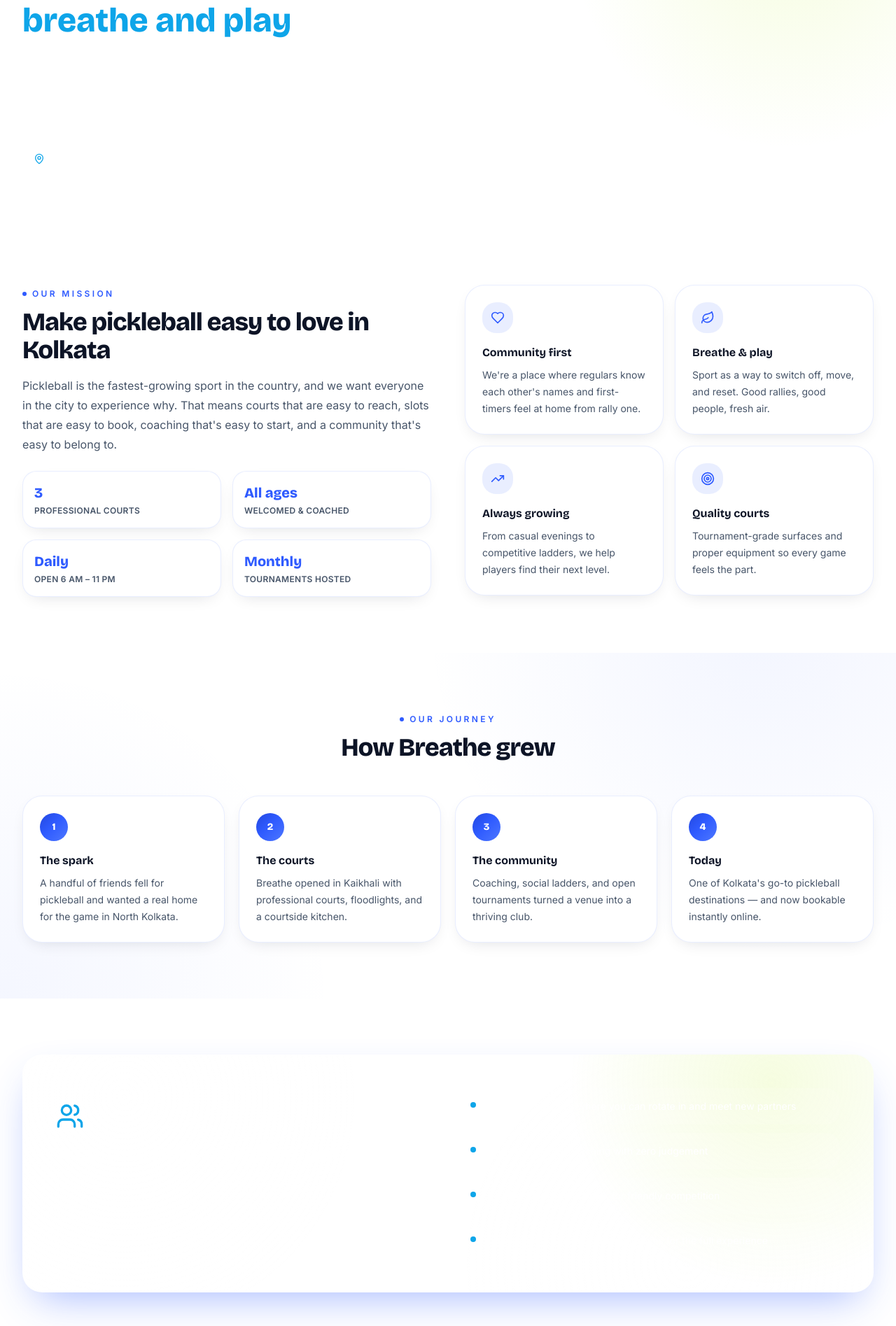
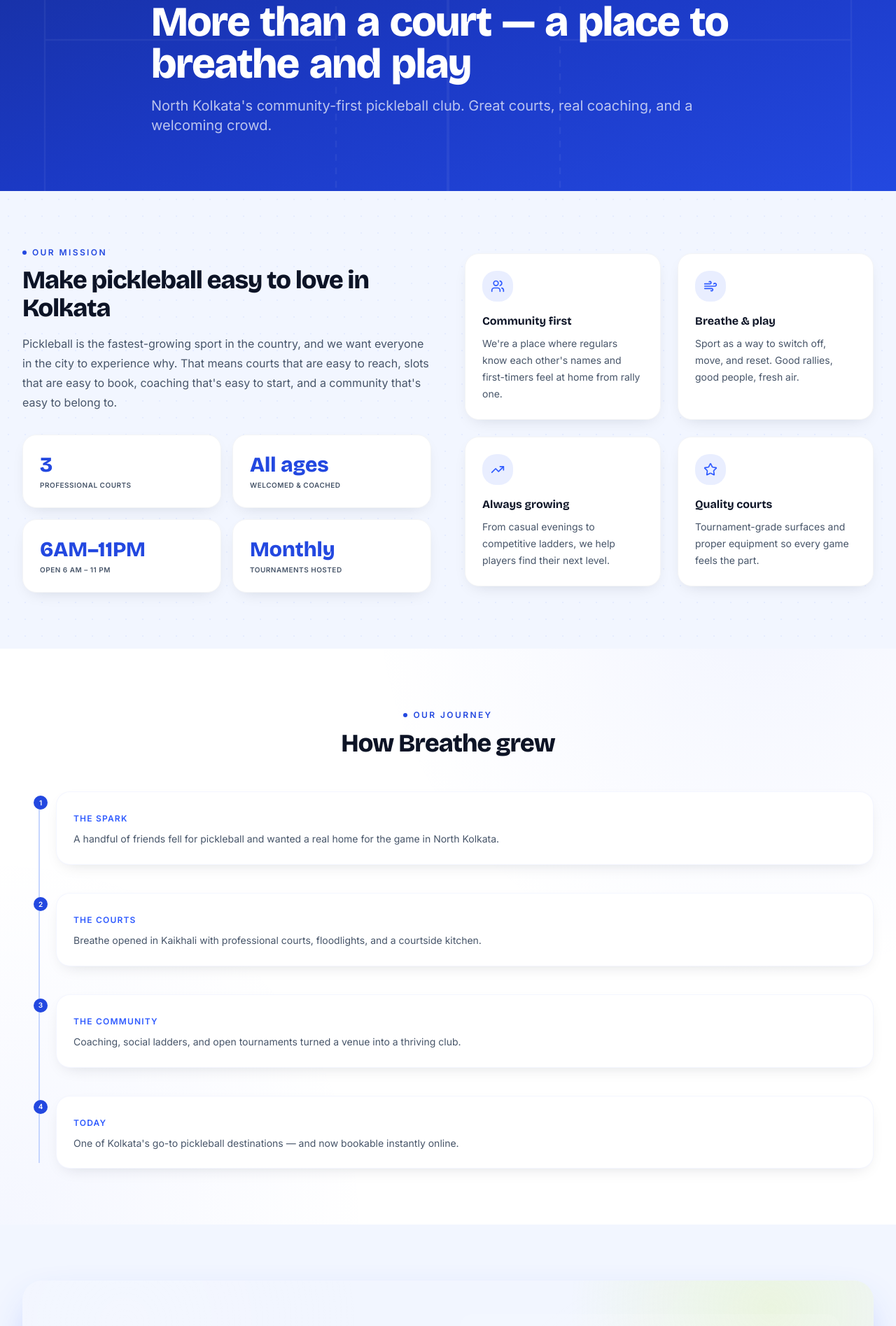
Before and after one commit to rg6830303/breathe-web, a Next.js app: page /about in a window 1280 px wide. Shown: the part 260-2155 px from the top of the page at 70% size. Built offline with nearby package versions, Linux system fonts and the light colour scheme; no server answers.

Commit message:
feat(group4): about page visual overhaul, animated timeline, culture section

```diff
--- a/app/about/page.tsx
+++ b/app/about/page.tsx
@@ -1,21 +1,23 @@
-import type { Metadata } from "next";
-import { Heart, Leaf, MapPin, Target, TrendingUp, Users } from "lucide-react";
+"use client";
+
+import { Users, Wind, TrendingUp, Star, MapPin } from "lucide-react";
 import { Footer } from "@/components/footer";
 import { Nav } from "@/components/nav";
-import { CTABand, Container, Eyebrow, SectionHeading } from "@/components/ui";
+import { CTABand, Container } from "@/components/ui";
+import { PageHero } from "@/components/ui/page-hero";
+import { ScrollReveal } from "@/components/motion/scroll-reveal";
+import { StatCounter } from "@/components/motion/stat-counter";
+import { GlowCard } from "@/components/ui/glow-card";
+import { TiltCard } from "@/components/motion/tilt-card";
+import { CourtPatternBg } from "@/components/ui/court-pattern-bg";
+import { motion } from "framer-motion";
 import { site } from "@/lib/site";
 
-export const metadata: Metadata = {
-  title: "About Us",
-  description:
-    "The story of Breathe Pickleball — North Kolkata's community-first pickleball club in Kaikhali, built around culture, coaching, and growth.",
-};
-
 const values = [
-  { icon: Heart, title: "Community first", text: "We're a place where regulars know each other's names and first-timers feel at home from rally one." },
-  { icon: Leaf, title: "Breathe & play", text: "Sport as a way to switch off, move, and reset. Good rallies, good people, fresh air." },
+  { icon: Users, title: "Community first", text: "We're a place where regulars know each other's names and first-timers feel at home from rally one." },
+  { icon: Wind, title: "Breathe & play", text: "Sport as a way to switch off, move, and reset. Good rallies, good people, fresh air." },
   { icon: TrendingUp, title: "Always growing", text: "From casual evenings to competitive ladders, we help players find their next level." },
-  { icon: Target, title: "Quality courts", text: "Tournament-grade surfaces and proper equipment so every game feels the part." },
+  { icon: Star, title: "Quality courts", text: "Tournament-grade surfaces and proper equipment so every game feels the part." },
 ];
 
 const timeline = [
@@ -29,106 +31,167 @@ export default function AboutPage() {
   return (
     <>
       <Nav />
-      <main>
-        <section className="brand-gradient brand-mesh relative overflow-hidden text-white">
-          <div className="court-lines absolute inset-0 opacity-25" />
-          <Container className="relative py-16 sm:py-20">
-            <Eyebrow light>About Breathe</Eyebrow>
-            <h1 className="mt-3 max-w-3xl font-display text-3xl font-extrabold leading-tight sm:text-5xl">
-              More than a court — a place to <span className="text-ball">breathe and play</span>
-            </h1>
-            <p className="mt-5 max-w-2xl text-white/85 sm:text-lg">
-              Breathe Pickleball is North Kolkata's community-first pickleball club in Kaikhali. We bring together
-              great courts, real coaching, and a welcoming crowd so that everyone — from total beginners to seasoned
-              competitors — has somewhere to play their best game.
+      <main className="overflow-x-hidden">
+        {/* Page Hero */}
+        <PageHero
+          dark={true}
+          label="About Breathe"
+          title="More than a court — a place to breathe and play"
+          subtitle="North Kolkata's community-first pickleball club. Great courts, real coaching, and a welcoming crowd."
+        />
+
+        {/* Mission & Stats */}
+        <section
+          className="px-4 py-20 sm:px-6 lg:px-8 bg-brand-50"
+          style={{
+            backgroundImage: "radial-gradient(circle, #2F5BFF11 1px, transparent 1px)",
+            backgroundSize: "24px 24px",
+          }}
+        >
+          <Container className="!px-0 grid gap-12 lg:grid-cols-[1fr_1fr] lg:items-center">
+            <ScrollReveal direction="up">
+              <div>
+                <span className="flex items-center gap-2 text-xs font-bold tracking-[0.2em] uppercase text-brand-600">
+                  <span className="w-1.5 h-1.5 rounded-full bg-brand-600" /> OUR MISSION
+                </span>
+                <h2 className="mt-3 font-display text-3xl font-extrabold leading-tight tracking-tight sm:text-4xl text-ink">
+                  Make pickleball easy to love in Kolkata
+                </h2>
+                <p className="mt-4 text-base leading-7 text-slatey">
+                  Pickleball is the fastest-growing sport in the country, and we want everyone in the city to experience why. That means courts that are easy to reach, slots that are easy to book, coaching that's easy to start, and a community that's easy to belong to.
                 </p>
-            <div className="mt-6 inline-flex items-center gap-2 rounded-full bg-white/12 px-4 py-2 text-sm font-semibold">
-              <MapPin className="h-4 w-4 text-ball" /> {site.address}
+
+                {/* Stats grid */}
+                <div className="mt-8 grid grid-cols-2 gap-4">
+                  {[
+                    { value: 3, label: "Professional courts", suffix: "" },
+                    { value: 100, label: "Welcomed & coached", prefix: "All ages", isText: true },
+                    { value: 6, label: "Open 6 AM – 11 PM", suffix: " AM", prefix: "", isTime: true },
+                    { value: 12, label: "Tournaments hosted", suffix: "+", prefix: "Monthly", isText: true },
+                  ].map((stat, i) => (
+                    <TiltCard key={stat.label} maxTilt={6}>
+                      <GlowCard className="p-5 shadow-soft border border-brand/5">
+                        <div className="font-display text-3xl font-extrabold text-brand-600">
+                          {stat.isTime ? (
+                            <span className="whitespace-nowrap">
+                              <StatCounter end={6} />AM–<StatCounter end={11} />PM
+                            </span>
+                          ) : stat.isText ? (
+                            stat.prefix
+                          ) : (
+                            <StatCounter end={stat.value} suffix={stat.suffix} />
+                          )}
                         </div>
-          </Container>
-        </section>
-
-        {/* Mission */}
-        <section className="px-4 py-20 sm:px-6 lg:px-8">
-          <Container className="!px-0 grid gap-12 lg:grid-cols-[1fr_1fr] lg:items-center">
-            <div>
-              <SectionHeading
-                eyebrow="Our mission"
-                title="Make pickleball easy to love in Kolkata"
-                description="Pickleball is the fastest-growing sport in the country, and we want everyone in the city to experience why. That means courts that are easy to reach, slots that are easy to book, coaching that's easy to start, and a community that's easy to belong to."
-              />
-              <div className="mt-6 grid grid-cols-2 gap-4">
-                {[
-                  ["3", "Professional courts"],
-                  ["All ages", "Welcomed & coached"],
-                  ["Daily", "Open 6 AM – 11 PM"],
-                  ["Monthly", "Tournaments hosted"],
-                ].map(([v, l]) => (
-                  <div key={l} className="rounded-2xl border border-brand/10 bg-white p-4 shadow-soft">
-                    <div className="font-display text-xl font-extrabold text-brand">{v}</div>
-                    <div className="mt-1 text-xs font-semibold uppercase tracking-wide text-slatey">{l}</div>
+                        <div className="mt-1 text-[10px] font-bold uppercase tracking-wider text-slatey">
+                          {stat.label}
                         </div>
+                      </GlowCard>
+                    </TiltCard>
                   ))}
                 </div>
               </div>
-            <div className="grid gap-4 sm:grid-cols-2">
-              {values.map(({ icon: Icon, title, text }) => (
-                <div key={title} className="rounded-3xl border border-brand/10 bg-white p-6 shadow-soft">
+            </ScrollReveal>
+
+            {/* Values Grid */}
+            <div className="grid gap-6 sm:grid-cols-2">
+              {values.map(({ icon: Icon, title, text }, idx) => (
+                <ScrollReveal key={title} delay={idx * 0.1} direction="right">
+                  <TiltCard maxTilt={5} className="h-full">
+                    <GlowCard className="h-full border border-brand/5 shadow-soft hover:shadow-card transition-all">
                       <div className="flex h-11 w-11 items-center justify-center rounded-2xl bg-brand/10 text-brand">
                         <Icon className="h-5 w-5" />
                       </div>
                       <h3 className="mt-4 font-display text-base font-bold text-ink">{title}</h3>
                       <p className="mt-2 text-sm leading-6 text-slatey">{text}</p>
-                </div>
+                    </GlowCard>
+                  </TiltCard>
+                </ScrollReveal>
               ))}
             </div>
           </Container>
         </section>
 
         {/* Timeline */}
-        <section className="section-light px-4 py-20 sm:px-6 lg:px-8">
-          <Container className="!px-0">
-            <SectionHeading center eyebrow="Our journey" title="How Breathe grew" />
-            <div className="mt-12 grid gap-5 md:grid-cols-4">
-              {timeline.map((t, i) => (
-                <div key={t.year} className="relative rounded-3xl border border-brand/10 bg-white p-6 shadow-soft">
-                  <span className="flex h-10 w-10 items-center justify-center rounded-full brand-gradient font-display text-sm font-extrabold text-white">
-                    {i + 1}
+        <section className="section-light px-4 py-20 sm:px-6 lg:px-8 bg-white">
+          <Container className="!px-0 max-w-3xl">
+            <div className="text-center mb-12">
+              <span className="inline-flex items-center gap-2 text-xs font-bold tracking-[0.2em] uppercase text-brand-600">
+                <span className="w-1.5 h-1.5 rounded-full bg-brand-600" /> OUR JOURNEY
               </span>
-                  <h3 className="mt-4 font-display text-base font-bold text-ink">{t.year}</h3>
-                  <p className="mt-2 text-sm leading-6 text-slatey">{t.text}</p>
+              <h2 className="mt-3 font-display text-3xl font-extrabold leading-tight tracking-tight sm:text-4xl text-ink">
+                How Breathe grew
+              </h2>
+            </div>
+
+            <div className="relative pl-8 md:pl-12">
+              {/* Vertical drawing line */}
+              <motion.div
+                initial={{ scaleY: 0 }}
+                whileInView={{ scaleY: 1 }}
+                viewport={{ once: true, margin: "-100px" }}
+                transition={{ duration: 1.2, ease: "easeInOut" }}
+                className="absolute left-[15px] md:left-[23px] top-2 bottom-2 w-0.5 bg-brand-200 origin-top"
+              />
+
+              <div className="space-y-10">
+                {timeline.map((item, idx) => (
+                  <div key={item.year} className="relative">
+                    {/* Node circle */}
+                    <motion.div
+                      initial={{ scale: 0 }}
+                      whileInView={{ scale: 1 }}
+                      viewport={{ once: true }}
+                      transition={{ type: "spring", stiffness: 300, damping: 15, delay: idx * 0.15 }}
+                      className="absolute -left-[24px] md:-left-[32px] top-1.5 flex h-5 w-5 items-center justify-center rounded-full bg-brand-600 text-[10px] font-bold text-white z-10 shadow-soft"
+                    >
+                      {idx + 1}
+                    </motion.div>
+
+                    <ScrollReveal direction="left" delay={idx * 0.12}>
+                      <div className="bg-white rounded-2xl border border-brand/5 p-6 shadow-soft hover:shadow-card transition-all">
+                        <span className="text-xs font-bold text-brand-500 uppercase tracking-widest">{item.year}</span>
+                        <p className="mt-2 text-sm leading-relaxed text-slatey">{item.text}</p>
+                      </div>
+                    </ScrollReveal>
                   </div>
                 ))}
+              </div>
             </div>
           </Container>
         </section>
 
         {/* Culture */}
-        <section className="px-4 py-20 sm:px-6 lg:px-8">
+        <section className="px-4 py-20 sm:px-6 lg:px-8 bg-brand-50">
           <Container className="!px-0">
             <div className="brand-gradient brand-mesh relative overflow-hidden rounded-3xl p-8 text-white shadow-glow sm:p-12">
               <div className="court-lines absolute inset-0 opacity-20" />
+
               <div className="relative grid gap-8 lg:grid-cols-[1fr_1fr] lg:items-center">
+                <ScrollReveal direction="left">
                   <div>
-                  <Users className="h-10 w-10 text-ball" />
-                  <h2 className="mt-4 font-display text-2xl font-extrabold sm:text-3xl">A culture built on rallies, not egos</h2>
-                  <p className="mt-4 text-white/85">
-                    Whether you came to compete or just to unwind after work, you'll find a court and a partner here.
-                    We mix up doubles, run friendly ladders, celebrate beginners' first wins, and keep the energy warm
-                    and welcoming — on and off the court.
+                    <Users className="h-10 w-10 text-lime" />
+                    <h2 className="mt-4 font-display text-2xl font-extrabold sm:text-3xl">
+                      A culture built on rallies, not egos
+                    </h2>
+                    <p className="mt-4 text-white/80 leading-relaxed">
+                      Whether you came to compete or just to unwind after work, you'll find a court and a partner here. We mix up doubles, run friendly ladders, celebrate beginners' first wins, and keep the energy warm and welcoming — on and off the court.
                     </p>
                   </div>
+                </ScrollReveal>
+
                 <ul className="grid gap-3">
                   {[
                     "Open play sessions where you can rotate in and meet new partners",
                     "Beginner-friendly coaching with zero judgement",
                     "Social ladders and leagues for friendly competition",
                     "Courtside kitchen and changing rooms for the full experience",
-                  ].map((item) => (
-                    <li key={item} className="flex items-start gap-3 rounded-2xl bg-white/10 p-4 text-sm">
-                      <span className="mt-1 h-2 w-2 shrink-0 rounded-full bg-ball" />
-                      {item}
+                  ].map((item, idx) => (
+                    <ScrollReveal key={item} direction="right" delay={idx * 0.1}>
+                      <li className="flex items-start gap-3 rounded-2xl bg-white/10 p-4 text-sm hover:bg-white/15 transition-all">
+                        <span className="mt-1.5 h-2 w-2 shrink-0 rounded-full bg-lime" />
+                        <span>{item}</span>
                       </li>
+                    </ScrollReveal>
                   ))}
                 </ul>
               </div>
```
Lines whose indentation alone changed are shown as unchanged.
